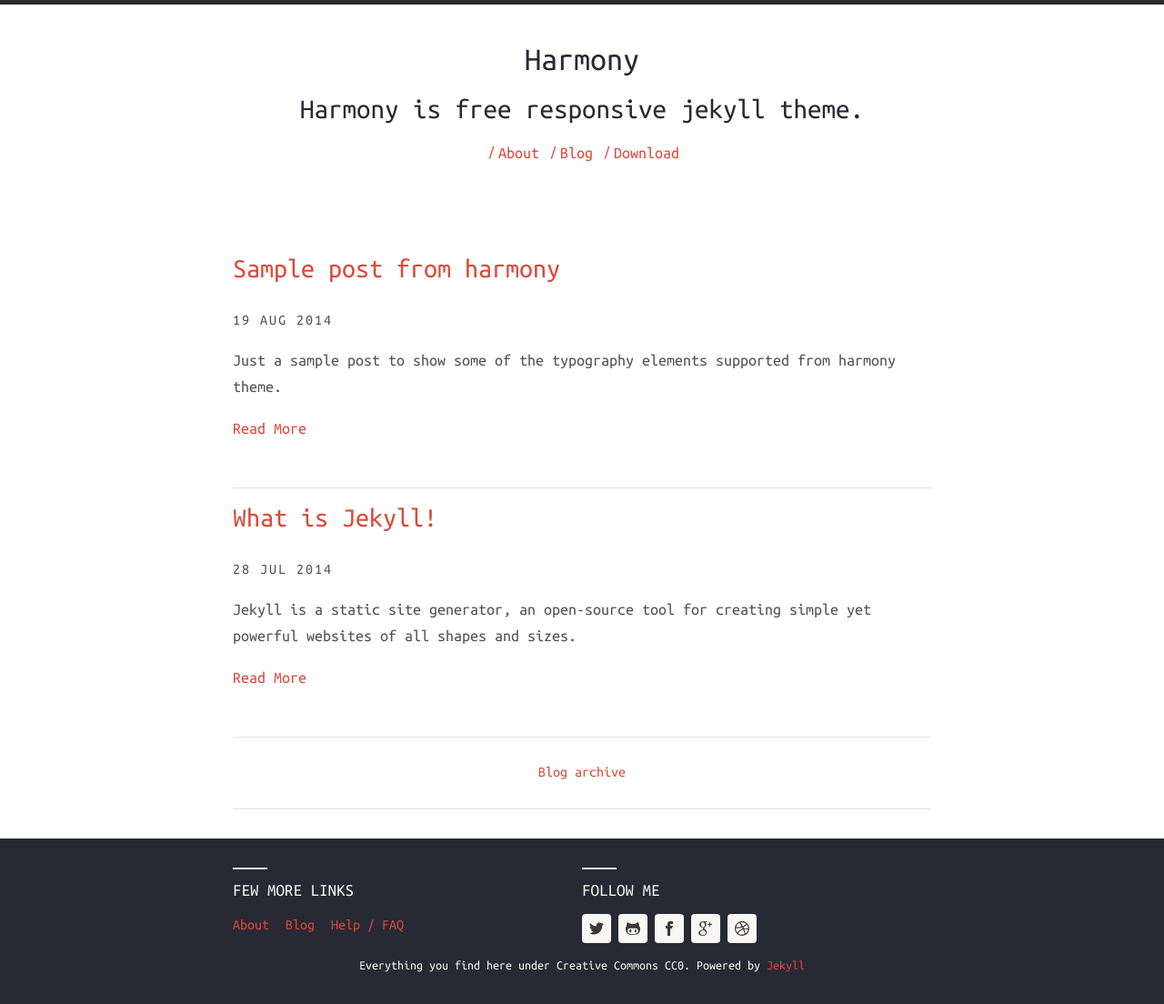
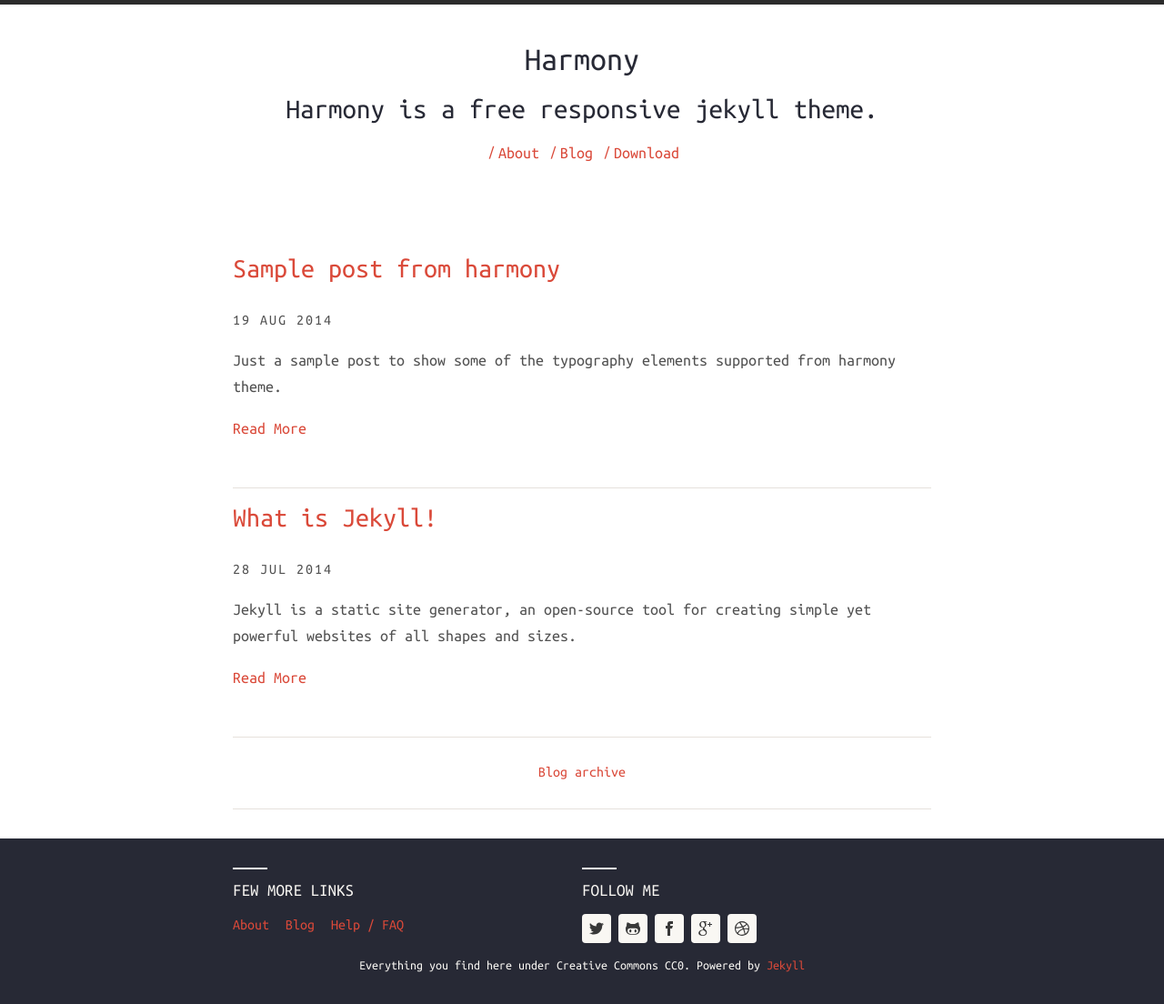
Before and after one commit to gayanvirajith/harmony, a Jekyll site: the page built from index.html, in a window 1280 px wide. Shown: the whole page at 91% size. Built offline with Jekyll 4.4.1, drawn with Linux system fonts in a browser that asks for light colours; nearby versions of some CDN libraries.

Commit message:
Fix a typo on description

```diff
--- a/_config.yml
+++ b/_config.yml
@@ -13,7 +13,7 @@
 harmony:
   name: Harmony
   # Little description about your site
-  description: Harmony is free responsive jekyll theme.
+  description: Harmony is a free responsive jekyll theme.
   meta_description: Harmony is free responsive jekyll theme. It will appear in your document head meta (for Google search results) and in your feed.xml site description.
   basetheme: theme-base-01 # pre defined thmes are darken, blue-water, redish.
   author: # Author details
```
